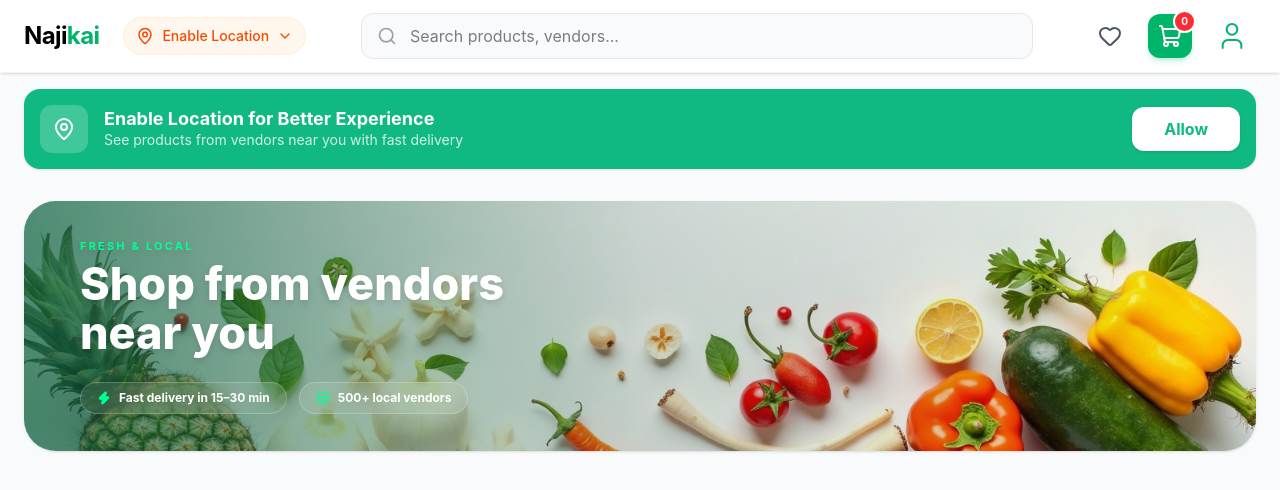
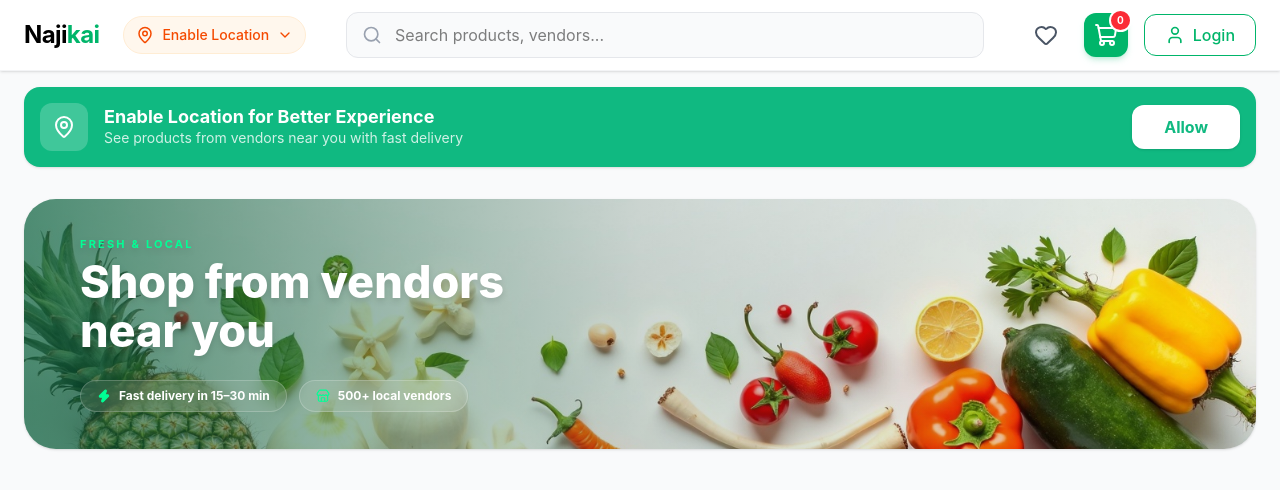
Before and after one commit to NirjalaSubedi/Najikaii, a React app in the folder frontend/: page / in a window 1280 px wide. Shown: the top 490 px of the page. Built offline with nearby package versions, Linux system fonts and the light colour scheme; the HTML template or start-up script is replaced by a standard one.

Commit message:
style: update profile button in Navbar for improved layout and accessibility

```diff
--- a/frontend/src/Components/Navbar.jsx
+++ b/frontend/src/Components/Navbar.jsx
@@ -48,8 +48,9 @@ const Navbar = () => {
         </button>
 
         {/* Profile Icon Section*/}
-        <button className="p-2 text-[#00B56A] hover:bg-green-50 rounded-full transition-all flex items-center justify-center">
-             <User size={32} strokeWidth={1.5} />
+        <button className="flex items-center gap-2 px-5 py-2 text-[#00B56A] hover:bg-green-50 rounded-xl border border-[#00B56A] transition-all font-medium">
+          <User size={20} strokeWidth={2} />
+          <span>Login</span>
         </button>
 
       </div>
```
